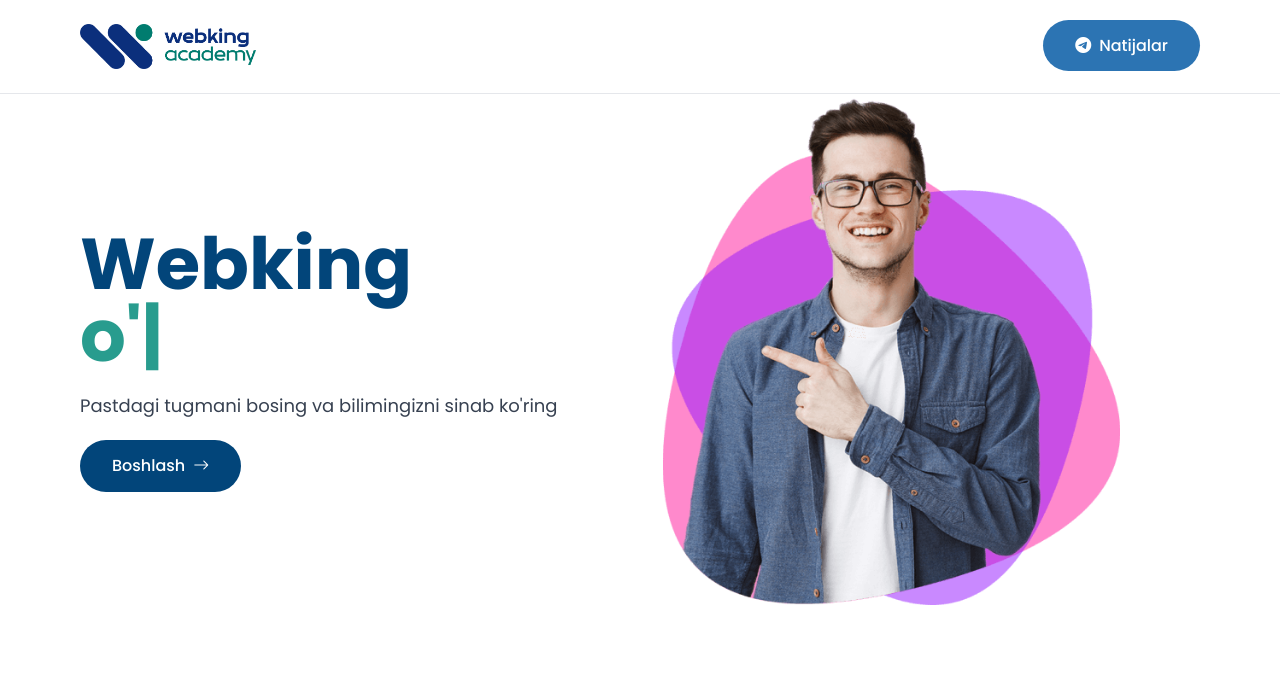
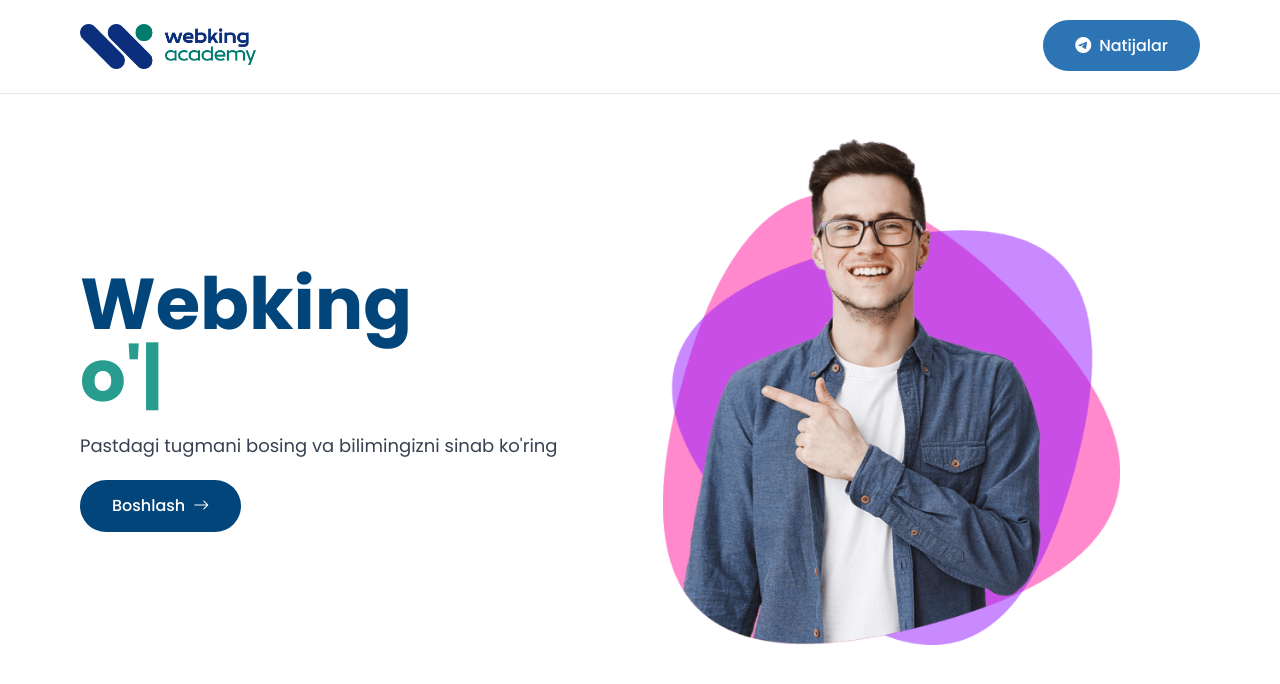
Before and after one commit to shohjahon-asqarov/web-king-test-app, a React (Vite) app: page / in a window 1280 px wide. Shown: the top 684 px of the page. Built offline with nearby package versions, Linux system fonts and the light colour scheme.

Commit message:
bug fixed

```diff
--- a/src/pages/Hero.jsx
+++ b/src/pages/Hero.jsx
@@ -7,7 +7,7 @@
 
   return (
     <section className='container'>
-      <div className="grid lg:grid-cols-7 gap-x-10 gap-y-5 items-center py-10 lg:py-0">
+      <div className="grid lg:grid-cols-7 gap-x-10 gap-y-5 items-center py-10 lg:py-10">
         <div data-aos='fade-up' className='space-y-3 md:space-y-5 lg:col-span-4 text-center lg:text-left'>
           <h1 className='text-4xl md:text-7xl font-bold'>
             Webking <br />
```
